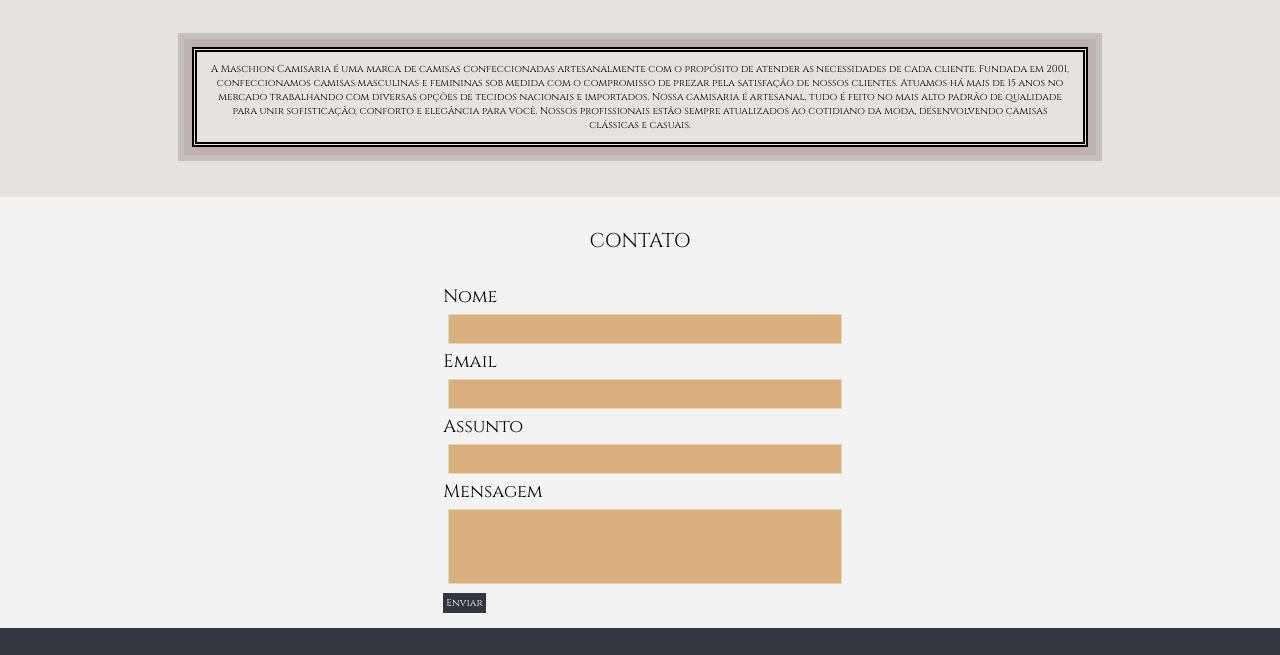
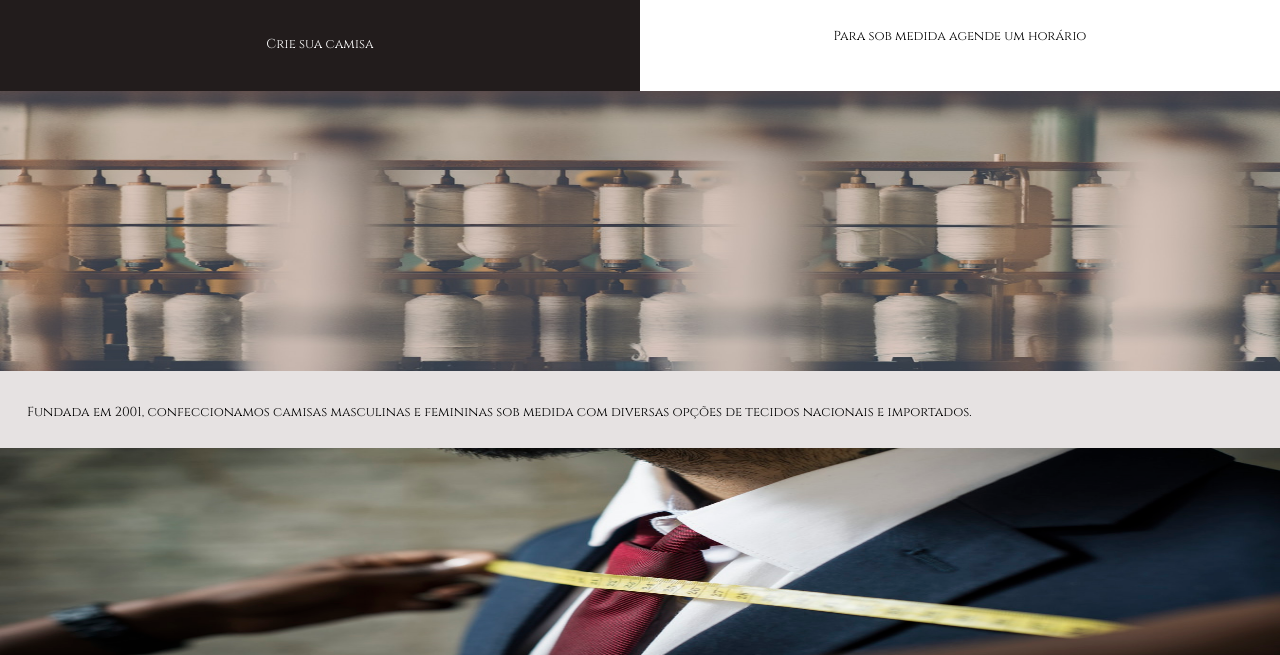
Before and after one commit to jumaschion/maschion-site, a plain HTML site: page home.html in a window 1280 px wide. Shown: the part 595-1250 px from the top of the page. Drawn offline with Linux system fonts and the light colour scheme.

Commit message:
Atualizações 30/11

```diff
--- a/home.html
+++ b/home.html
@@ -58,43 +58,53 @@
 
     </nav>
     <header class="background">
-        <div class="caixa-titulo-subtitulo">
+        <div class="titulo">
             <div class="caixa-titulo">
                 <a class="topbar__logobranco" href="#">
                     <img class="logo" src="img/logo.png">
                 </a>
-                <h1 class="titulo"> Bem-Vindo a camisaria Maschion </h1>
+
             </div>
 
             <p class="subtitulo">
 
-                "Do seu jeito. Com você. Em todos os momentos."
+                "Do seu jeito. Com você.
             </p>
+            <p class="subtitulo">Em todos os momentos."</p>
 
         </div>
 
     </header>
+    <section class="opcoes">
+        <div class="crie-sua-camisa">
+            <a  class="opcoes-link opcoes-link-branco" href="/camisas.html">Crie sua camisa</a>
+        </div>
+        <div class="agende-horario">
+            <a class="opcoes-link opcoes-link-preto" href="">Para sob medida agende um horário
+            </a>
+        </div>
+    </section>
     <article class="sobre">
-        <div class="sobre-texto">
+        <div>
+            <img class="img-sobre" src="img/linhas.jpg">
+            <p class="sobre-maschion-text">
+                    Fundada em 2001, confeccionamos camisas masculinas e femininas sob medida
+                    com diversas opções de tecidos nacionais e importados.
+
+                </p>
+            </div>
+            <div>
+                <img class="img-sobre" src="img/terno.jpg">
+            </div>
             <p class="sobre-maschion-text">
 
-                A Maschion Camisaria é uma marca de camisas confeccionadas artesanalmente com o
-                propósito de atender as necessidades de cada cliente.
+                Nosso produto é feito no mais alto padrão de qualidade para unir sofisticação,
+                conforto e elegância para você.
+            </p>
 
-                Fundada em 2001, confeccionamos camisas masculinas e femininas sob medida com o compromisso de prezar
-                pela satisfação de nossos clientes. Atuamos há mais de 15 anos no
-                mercado trabalhando com diversas opções de tecidos nacionais e importados.
+    </article>
 
-                Nossa camisaria é artesanal, tudo é feito no mais alto padrão de qualidade para unir sofisticação,
-                conforto e elegância para você.
-
-                Nossos profissionais estão sempre atualizados ao cotidiano da moda, desenvolvendo camisas clássicas e
-                casuais.
-
-            </p>
-        </div>
-        </section>
-        <article class="formulario-contato">
+        <section class="formulario-contato">
 
             <h2 class="formulario-titulo">CONTATO</h2>
             <div class="form">
@@ -119,8 +129,6 @@
                     <input type="submit" value="Enviar" class="submit">
                 </form>
             </div>
-        </article>
-
         </section>
         <footer>
 
--- a/sass/style.scss
+++ b/sass/style.scss
@@ -4,7 +4,7 @@
     box-sizing: border-box;
     margin: 0 auto;
     padding: 0;
-    font-size: 10px;
+    font-size: 13px;
     font-family: 'Cinzel', serif;
 
 }
@@ -204,21 +204,13 @@
     top: 0;
 }
 
-.caixa-titulo-subtitulo {
+.titulo {
     color: #b1b1b1;
     display: flex;
     flex-direction: column;
-    margin-top: 150px;
-    // background-color: #0808088c;
-    font-weight: lighter;
+    margin-top: 25rem;
 }
 
-.titulo {
-    font-size: 1.8rem;
-    font-family: 'Cinzel', serif;
-    font-weight: 300;
-    text-transform: uppercase;
-}
 
 .titulo-page2 {
     font-size: 1.8rem;
@@ -231,15 +223,8 @@
 
 }
 
-.caixa-subtitulo{
-  display: flex;
-  justify-content: center;
-  margin-top: 15px;
-}
-
 .subtitulo {
     font-size: 1.5rem;
-    padding-bottom: 20px;
 }
 
 .caixa-btn-header {
@@ -255,28 +240,52 @@
   font-size: 2.5rem;
 }
 
+/* OPCOES */
+
+.opcoes {
+    display: flex;
+
+}
+
+.opcoes-link {
+    text-decoration: none;
+}
+
+.opcoes-link-branco {
+    color: white;
+}
+
+.opcoes-link-preto {
+    color: black;
+}
+
+.crie-sua-camisa {
+    background-color: rgb(34, 28, 28);
+    width: 50%;
+    text-align: center;
+    padding: 38px;
+}
+
+.agende-horario {
+    background-color: white;
+    width: 50%;
+    text-align: center;
+    padding: 30px;
+}
 /* ABOUT */
 
 .sobre {
+    flex-direction: column;
     background-color: #b8afaf5b;
-    margin: 0 auto;
-    position: absolute;
 }
 
-.sobre-texto {
-    display: flex;
-    justify-content: center;
-    align-content: center;
-    width: 70%;
-    padding: 10px;
-    border: 1px solid black;
-    border: 5px solid black;
-    border-style: double;
-    margin: 50px auto;
-    box-shadow: 0 0 0 14px rgba(51, 48, 48, 0.192);
-    outline: solid 8px #b9a3a386;
-    text-align: center;
+.sobre-maschion-text {
+    padding: 27px;
+}
 
+.img-sobre {
+   width: 100%;
+   height: 35vh;
 }
 
 /* CONTATO */
@@ -407,10 +416,22 @@
     padding: 10px;
 }
 
-.colarinho1, .colarinho2, .colarinho3, .punho1, .punho2, .punho3, .vista1, .vista2, .vista3, {
+ .punho1, .punho2, .punho3,  {
     width: 80%;
-    height: 100%;
+    height: 40vh;
 }
+
+.colarinho1, .colarinho2, .colarinho3, {
+    width: 80%;
+    height: 22vh;
+}
+
+.vista1, .vista2, .vista3 {
+    width: 90%;
+}
+
+
+
 
 .camisa {
     display: block;
@@ -419,7 +440,6 @@
 }
 
 .logo-footer {
-    width: 60%;
     margin-left: 30px;
     margin-top: 10px;
 }
```
Also changed, not shown: css/style.css, 1 other file.
